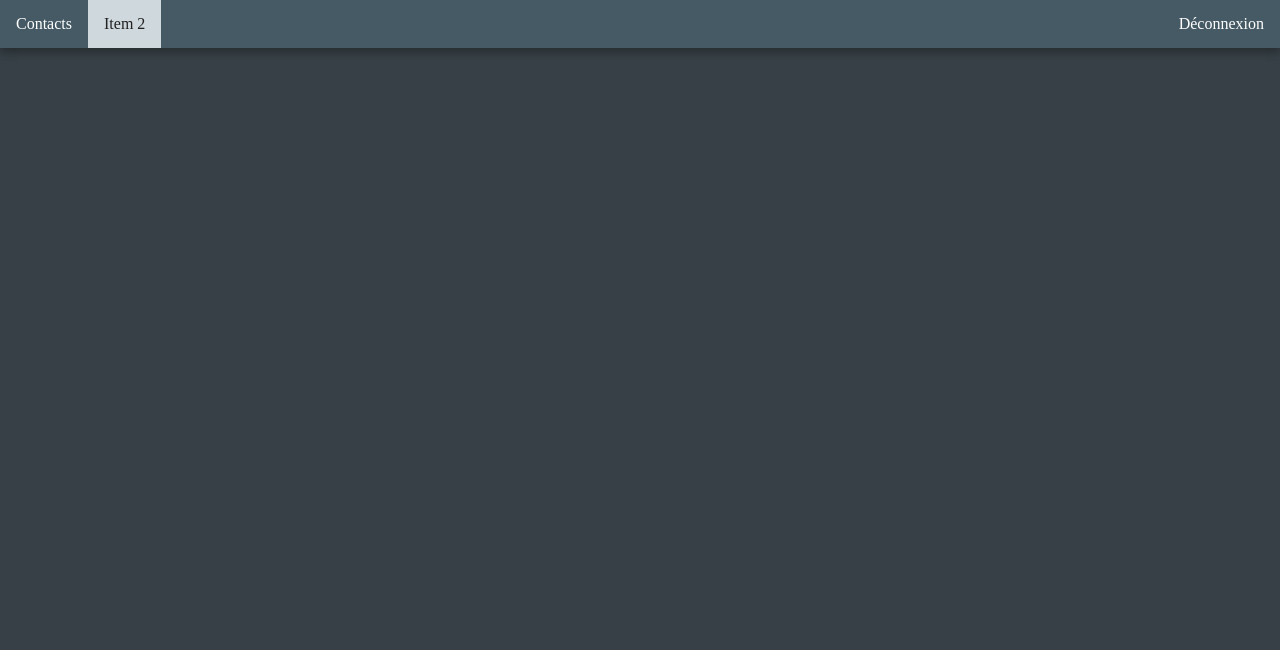
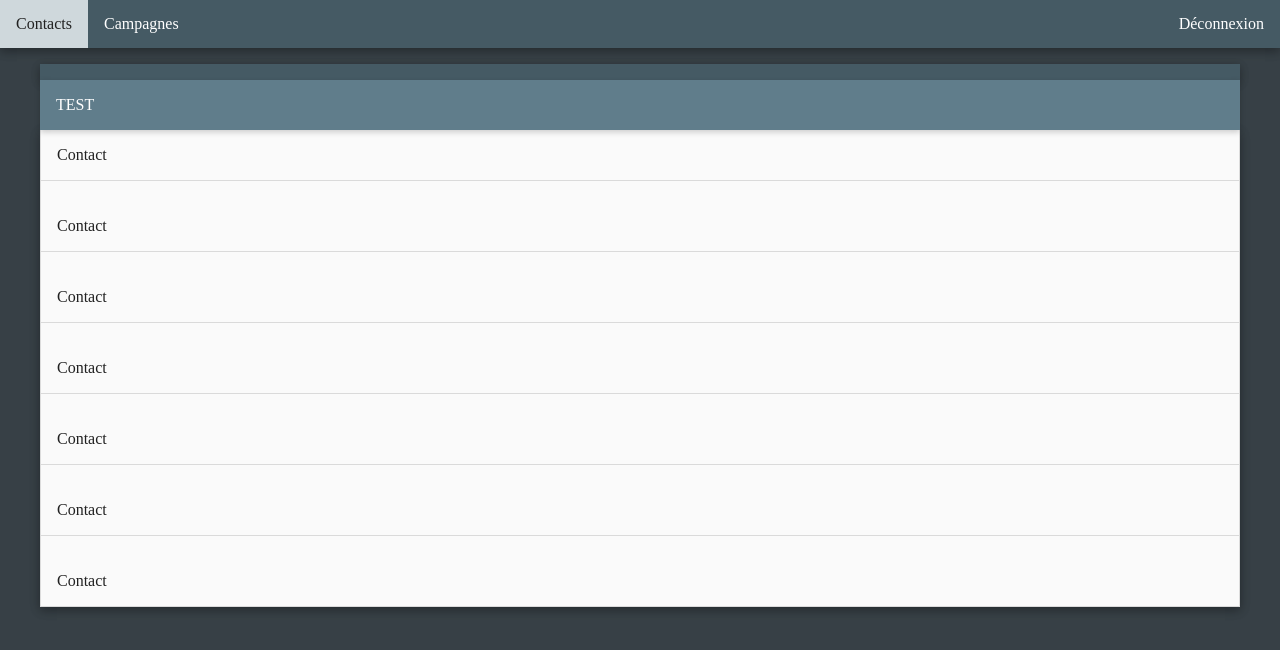
Before and after one commit to manuel-m/gdcontact, a website: page public/index.html in a window 1280 px wide. Both pictures are taken after typing "Sample", "Sample123" into the empty fields and a click on the input "Connexion". Drawn offline with Linux system fonts and the light colour scheme.

Commit message:
basic router

```diff
--- a/public/index.css
+++ b/public/index.css
@@ -34,7 +34,45 @@ body {
   background-color: #374046;
 }
 
+ul {
+  list-style-type: none;
+  padding: 0;
+  margin: 0;
+}
+
+/* ui ---------------------------------------------------------------------- */
+.panel-top {
+  background: #455a64;
+  height: 1rem;
+}
+
+.panel-header {
+  background: #607d8b;
+  box-shadow: 0 2px 6px rgba(0, 0, 0, 0.2);
+  padding: 1rem;
+  color: #fff;
+  position: relative;
+}
+
+.panel-body {
+  border-left: 1px solid #dcdcdc;
+  border-right: 1px solid #dcdcdc;
+  background: #fafafa;
+}
+
+.panel-body li {
+  padding: 1rem;
+  border-bottom: 1px solid #dadada;
+  list-style: none;
+  color: #212121;
+}
+
 /* navbar ------------------------------------------------------------------ */
+
+.nav {
+  margin-bottom: 1rem;
+}
+
 .nav:after {
   content: '';
   display: block;
@@ -51,6 +89,7 @@ body {
   padding: 1rem;
   line-height: 3rem;
   cursor: pointer;
+  color: #fff;
 }
 
 .nav__item.selected {
@@ -59,6 +98,7 @@ body {
 }
 
 /* utils ------------------------------------------------------------------- */
+
 .centered-wrapper {
   display: table;
   width: 100%;
@@ -78,6 +118,27 @@ body {
 .shadow {
   box-shadow: 0 3px 10px rgba(0, 0, 0, 0.23), 0 3px 10px rgba(0, 0, 0, 0.16);
   color: rgba(0, 0, 0, 0.84);
+}
+
+/* contacts ---------------------------------------------------------------- */
+
+.contacts-list {
+  max-width: 1200px;
+  margin: 0 auto;
+  padding: 0 20px;
+}
+
+.contact-line {
+  /* border: 1px solid #666; */
+  padding: 0 0 10px 0;
+  margin: 0 0 20px 0;
+  cursor: pointer;
+}
+
+.contact-line:after {
+  content: '';
+  display: block;
+  clear: both;
 }
 
 /* auth -------------------------------------------------------------------- */
--- a/public/js/app.js
+++ b/public/js/app.js
@@ -423,19 +423,6 @@
         vNode.children = newChildren;
         vNode.childFlags = newChildFlags;
         return vNode;
-    }
-
-    /**
-     * Links given data to event as first parameter
-     * @param {*} data data to be linked, it will be available in function as first parameter
-     * @param {Function} event Function to be called when event occurs
-     * @returns {{data: *, event: Function}}
-     */
-    function linkEvent(data, event) {
-        if (isFunction(event)) {
-            return { data: data, event: event };
-        }
-        return null; // Return null when event is invalid, to avoid creating unnecessary event handlers
     }
 
     var xlinkNS = 'http://www.w3.org/1999/xlink';
@@ -2195,51 +2182,85 @@
       );
     }
 
-    function Navbar(props) {
+    var shared = {};
+
+    function Navbar() {
       return (
-        createElement( 'div', { class: "nav text-primary-color" },
+        createElement( 'div', { class: "nav text-primary-color dark-primary-color shadow" },
           createElement( 'div', { class: "nav__left" },
-            createElement( 'span', { class: "nav__item" }, "Contacts"),
-            createElement( 'span', { class: "nav__item selected" }, "Item 2")
+            NavButton('Contacts', 'contacts'),
+            NavButton('Campagnes', 'campaigns')
           ),
           createElement( 'div', { class: "nav__right" },
-            createElement( 'span', { class: "nav__item", onClick: linkEvent(props, disconnect) }, "Déconnexion")
+            createElement( 'span', { class: "nav__item", onClick: disconnect }, "Déconnexion")
           )
         )
       );
     }
 
-    function disconnect(props, event) {
+    function NavButton(label, target) {
+      return (
+        createElement( 'span', {
+          class: 'nav__item' + (shared.root.state.route === target ? ' selected' : ''), onClick: function (e) {
+            e.preventDefault();
+            shared.root.setState({ route: target });
+          } },
+          label
+        )
+      );
+    }
+
+    function disconnect(event) {
       event.preventDefault();
-      props.m.setState({ connected: false });
-    }
-
-    var App = /*@__PURE__*/(function (Component$$1) {
-      function App(props) {
-        Component$$1.call(this, props);
-      }
-
-      if ( Component$$1 ) App.__proto__ = Component$$1;
-      App.prototype = Object.create( Component$$1 && Component$$1.prototype );
-      App.prototype.constructor = App;
-      App.prototype.render = function render$$1 () {
-        return (
-          createElement( 'div', { class: "dark-primary-color shadow" },
-            createElement( Navbar, { m: this.props.m })
+      shared.root.setState({ connected: false });
+    }
+
+    function Contacts(props) {
+      return (
+        createElement( 'div', { class: "contacts-list" },
+          createElement( 'div', { class: "panel-top shadow" }),
+          createElement( 'div', { class: "panel-header" }, "TEST"),
+          createElement( 'div', { class: "panel-body shadow" },
+            createElement( 'ul', null,
+              createElement( 'li', { class: "contact-line" }, "Contact"),
+              createElement( 'li', { class: "contact-line" }, "Contact"),
+              createElement( 'li', { class: "contact-line" }, "Contact"),
+              createElement( 'li', { class: "contact-line" }, "Contact"),
+              createElement( 'li', { class: "contact-line" }, "Contact"),
+              createElement( 'li', { class: "contact-line" }, "Contact"),
+              createElement( 'li', { class: "contact-line" }, "Contact")
+            )
           )
-        );
-      };
-
-      return App;
-    }(Component));
-
-    function Login(props) {
+        )
+      );
+    }
+
+    function Contacts$1(props) {
+      return createElement( 'div', null, "Campagnes" );
+    }
+
+    function App() {
+      return (
+        createElement( 'div', null,
+          createElement( Navbar, null ),
+          createElement( Router, null )
+        )
+      );
+    }
+
+    function Router() {
+      var ref = shared.root.state;
+      var route = ref.route;
+      if (route === 'contacts') { return createElement( Contacts, null ); }
+      return createElement( Contacts$1, null );
+    }
+
+    function Login() {
       return (
         createElement( 'div', { class: "centered-wrapper" },
           createElement( 'div', { class: "centered-content text-primary-color" },
             createElement( 'h1', { class: "fw300" }, "Gestion des contacts"),
-            createElement( 'form', {
-              class: "auth default-primary-color shadow", onSubmit: linkEvent(props, loginRequest) },
+            createElement( 'form', { class: "auth default-primary-color shadow", onSubmit: loginRequest },
               createElement( 'div', null,
                 createElement( 'input', { type: "text", placeholder: "Login" })
               ),
@@ -2255,9 +2276,10 @@
       );
     }
 
-    function loginRequest(props, event) {
+    function loginRequest(event) {
+      var root = shared.root;
       event.preventDefault();
-      props.m.setState({ connected: true });
+      root.setState({ connected: true });
     }
 
     var Root = /*@__PURE__*/(function (Component$$1) {
@@ -2266,21 +2288,16 @@
         this.state = {
           connected: false,
           failedConnection: false,
-          router: {
-            current: 'contacts',
-          },
+          route: 'contacts',
         };
+        shared.root = this;
       }
 
       if ( Component$$1 ) Root.__proto__ = Component$$1;
       Root.prototype = Object.create( Component$$1 && Component$$1.prototype );
       Root.prototype.constructor = Root;
       Root.prototype.render = function render$$1 () {
-        return this.state.connected === true ? (
-          createElement( App, { m: this })
-        ) : (
-          createElement( Login, { m: this })
-        );
+        return this.state.connected === true ? createElement( App, null ) : createElement( Login, null );
       };
 
       return Root;
--- /dev/null
+++ b/src/app/comps/campaigns.comp.js
@@ -0,0 +1,6 @@
+import { linkEvent } from 'inferno';
+import { createElement } from 'inferno-create-element';
+
+export default function Contacts(props) {
+  return <div>Campagnes</div>;
+}
--- /dev/null
+++ b/src/app/shared.js
@@ -0,0 +1 @@
+export default {};
```
Also changed, not shown: src/app/comps/app.comp.js (+17 -12 lines), src/app/comps/contacts.comp.js (added, +22 -0 lines), src/app/comps/login.comp.js (+7 -8 lines), src/app/comps/navbar.comp.js (+25 -8 lines), src/index.js (+5 -8 lines).
